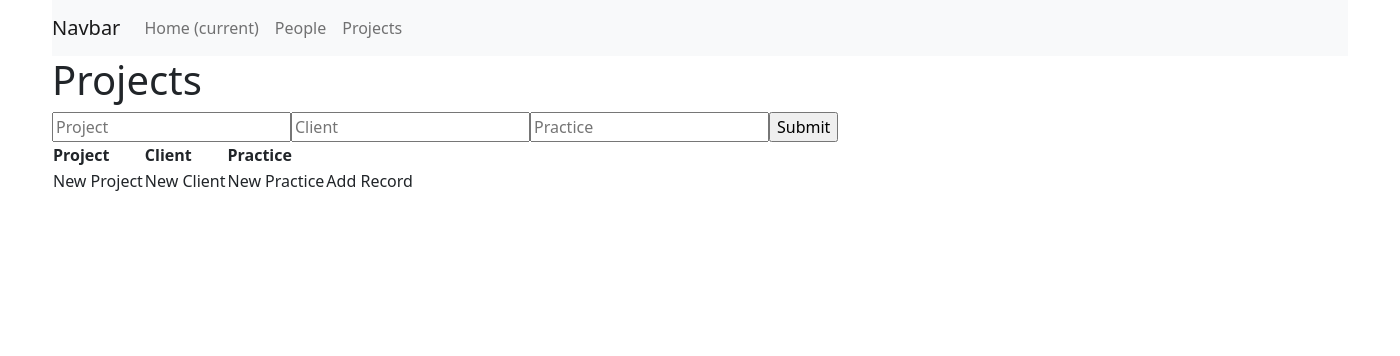
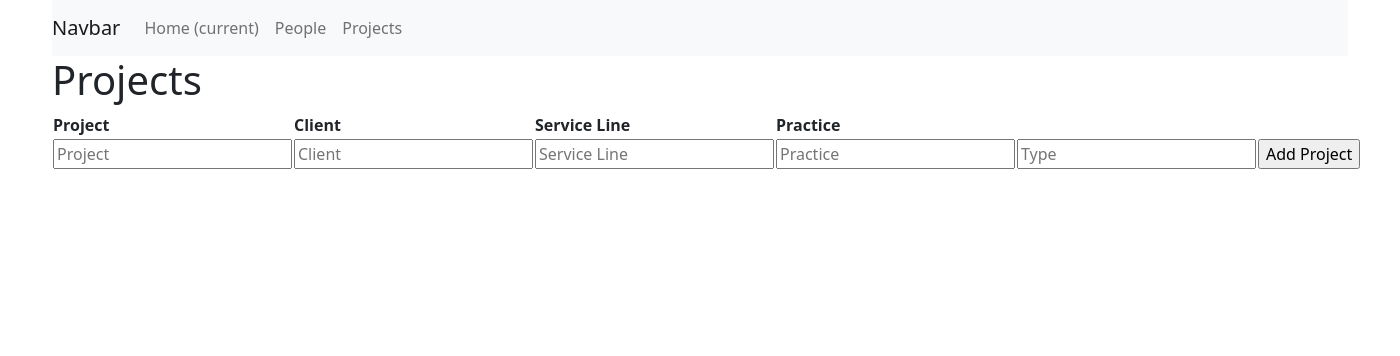
Before and after one commit to akodali92/looker_projects, a Flask app: page /projects in a window 1400 px wide. Shown: the top 356 px of the page. Run offline with Flask 2, Linux system fonts and the light colour scheme; data that the repository does not hold is empty.

Commit message:
Redo model design for projects

```diff
--- a/app/routes/projects.py
+++ b/app/routes/projects.py
@@ -1,5 +1,5 @@
 # python imports
-from flask import render_template
+from flask import redirect, render_template, request, url_for
 
 # project imports
 from app import app
@@ -10,3 +10,14 @@ from ..models.projects import ProjectModel
 def projects():
     projects = ProjectModel.query.all()
     return render_template('projects.html', projects=projects)
+
+@app.route("/projects/new", methods=['POST'])
+def projects_new():
+    form_dict = dict(request.form)
+    project_record = ProjectModel(**form_dict)
+    try:
+        project_record.save_to_db()
+        print(f"Inserted: {project_record.sk_project}")
+    except Exception as e:
+        print(f"Not inserted: {e}")
+    return redirect(url_for('projects'))
--- a/app/templates/persons.html
+++ b/app/templates/persons.html
@@ -35,7 +35,7 @@
                     <td>Add Record</td>
                 </tr>
         </tbody>
-        <form action="/persons/new" method="POST">
+        <form action="{{ url_for('projects_new') }}" method="POST">
             <input type="text" name="first_name" placeholder="First Name" />
             <input type="text" name="last_name" placeholder="Last Name" />
             <input type="text" name="company" placeholder="Company" />
--- a/app/templates/projects.html
+++ b/app/templates/projects.html
@@ -4,11 +4,13 @@
 
 <h1>Projects</h1>
 
+<form action="/projects/new" method="POST">
     <table>
         <thead>
             <tr>
                 <th>Project</th>
                 <th>Client</th>
+                <th>Service Line</th>
                 <th>Practice</th>
             </tr>
         </thead>
@@ -17,25 +19,36 @@
             <tr>
                 <td>{{ project.project }}</td>
                 <td>{{ project.client }}</td>
+                <td>{{ project.service_line }}</td>
                 <td>{{ project.practice }}</td>
                 <td>Edit Record</td>
                 <td>Delete Record</td>
             </tr>
             {% endfor %}
-                <tr>
-                    <td>New Project</td>
-                    <td>New Client</td>
-                    <td>New Practice</td>
-                    <td>Add Record</td>
-                </tr>
+            <tr>
+                <td>
+                    <input type="text" name="project" placeholder="Project" />
+                </td>
+                <td>
+                    <input type="text" name="client" placeholder="Client" />
+                </td>
+                <td>
+                    <input type="text" name="service_line" placeholder="Service Line" />
+                </td>
+                <td>
+                    <input type="text" name="practice" placeholder="Practice" />
+                </td>
+                <td>
+                    <input type="text" name="type" placeholder="Type" />
+                </td>
+                <td>
+                    <input type="submit" value="Add Project" />
+                </td>
+            </tr>
         </tbody>
-        <form action="/projects/new" method="POST">
-            <input type="text" name="project" placeholder="Project" />
-            <input type="text" name="client" placeholder="Client" />
-            <input type="text" name="practice" placeholder="Practice" />
-            <input type="submit" value="Submit" />
-        </form>
     </table>
+</form>
+
 
 
 {% endblock content %}
```
Also changed, not shown: app/models/projects.py (+5 -3 lines).
